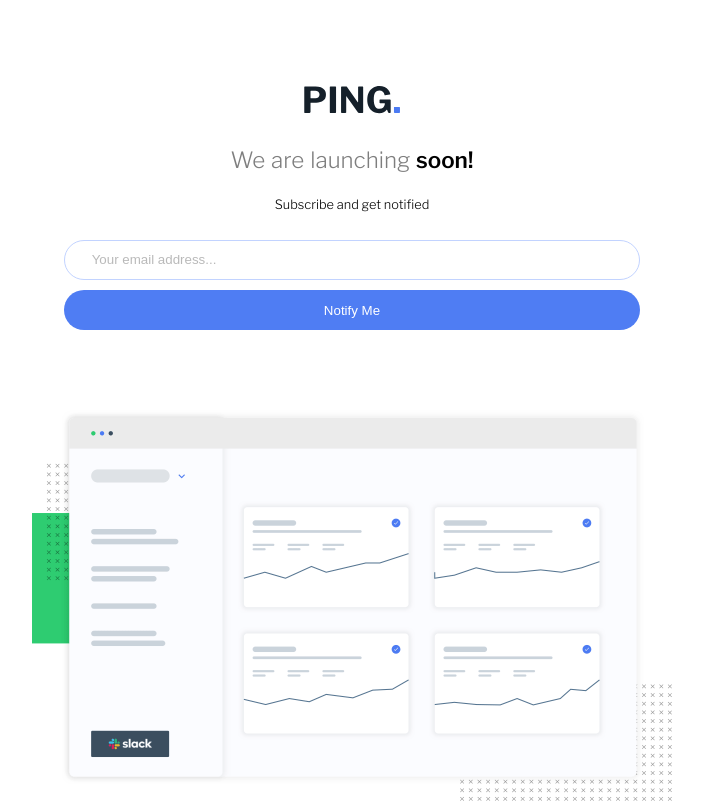
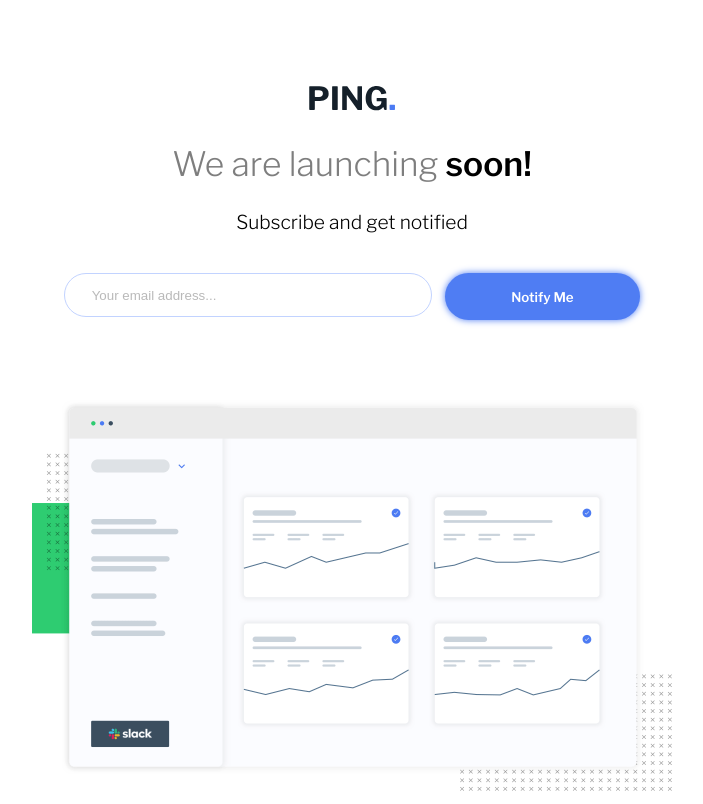
Before and after one commit to joereginald/ping-coming-soon-page-master, a plain HTML site: page index.html in a window 1280 px wide. Shown: the top 804 px of the page, without its empty margins (288-991 px from the left). Drawn offline with nearby package versions, Linux system fonts and the light colour scheme.

Commit message:
v.08
Desktop design done

```diff
--- a/index.html
+++ b/index.html
@@ -26,12 +26,15 @@
       <div id="title"> <span>We are launching</span> soon!</div>
       <div id="subtitle">Subscribe and get notified</div>
     </div>
-    <div class="input">
+    <form action="" class="input">
       <div class="inputEmail">
-        <input type="text" name="" id="inputEmail" placeholder="Your email address...">
+        <input type="email" name="" id="inputEmail" placeholder="Your email address..." required>
       </div>
-      <input type="submit" value="Notify Me" id="submit">
-    </div>
+      <div class="submit">
+        <input type="submit" value="Notify Me" id="submit">
+      </div>
+
+    </form>
     <img src="./images/illustration-dashboard.png" alt="" id="illustration">
     <div class="socmed">
       <i class="fab fa-facebook-f"></i>
--- a/style.css
+++ b/style.css
@@ -26,19 +26,18 @@ body{
 
 #illustration {
     width: 100%;
-    margin-bottom: 8em;
+    margin-bottom: 7em;
 }
 
 .container {
     max-width: 40rem;
     margin: auto;
-    margin-top: 3em;
 }
 
 #logo {
     display: block;
-    width : 15%;
     height: auto;
+    padding-top: 3em;
     margin-left: auto;
     margin-right: auto;
     margin-bottom: 2em;
@@ -46,13 +45,13 @@ body{
 
 .text {
     text-align: center;
+    font-size: 150%;
 }
 
 #title {
-    word-spacing: 0.05em;
     font-size: 1.4em;
     font-weight: 600;
-    margin-bottom: 1em;
+    margin-bottom: 0.7em;
 }
 
 #title span {
@@ -65,7 +64,7 @@ body{
     margin-bottom: 2em;
 }
 
-.input {
+/* .input {
     display: block;
     margin: 0 auto;
     margin-bottom: 5em;
@@ -82,9 +81,7 @@ body{
     margin-bottom: 0.8em;
 }
 
-::placeholder {
-    opacity: 50%;
-}
+
 
 .input #submit {
     width: 90%;
@@ -93,11 +90,64 @@ body{
     border-radius: 3em;
     background-color: var(--blue);
     color: white;
+} */
+
+.input {
+    display: flex;
+    flex-wrap: wrap;
+    text-align: center;
+    width: 100%;
+    padding: 0 2em 0 2em;
+    margin-bottom: 5em;
+    gap: 0.8em;
 }
 
-/* desktop */
-@media only screen and (min-width: 62.5rem) {
+.inputEmail {
+    flex: 60%;
+}
 
+.submit {
+    flex: 30%;
+}
+
+#inputEmail {
+    width: 100%;
+    padding: 1em 2em 1em 2em;
+    border: none;
+    border: solid 1px var(--paleblue);
+    border-radius: 3em;
+    margin-right: 0.5em;
+}
+
+::placeholder {
+    opacity: 50%;
+}
+
+#submit {
+    font-family: inherit;
+    font-weight: 600;
+    width: 100%;
+    height: 3.5em;
+    border: none;
+    border-radius: 3em;
+    background-color: var(--blue);
+    color: white;
+    box-shadow: 0 0 7px var(--blue);
+}
+
+#submit:hover {
+    cursor: pointer;
+}
+
+/* mobile */
+@media only screen and (max-width: 50rem) {
+    .input {
+        width: 100%;
+    }
+    .inputEmail, .submit {
+    flex: 100%;
+
+    }
 }
 
 .socmed {
```
